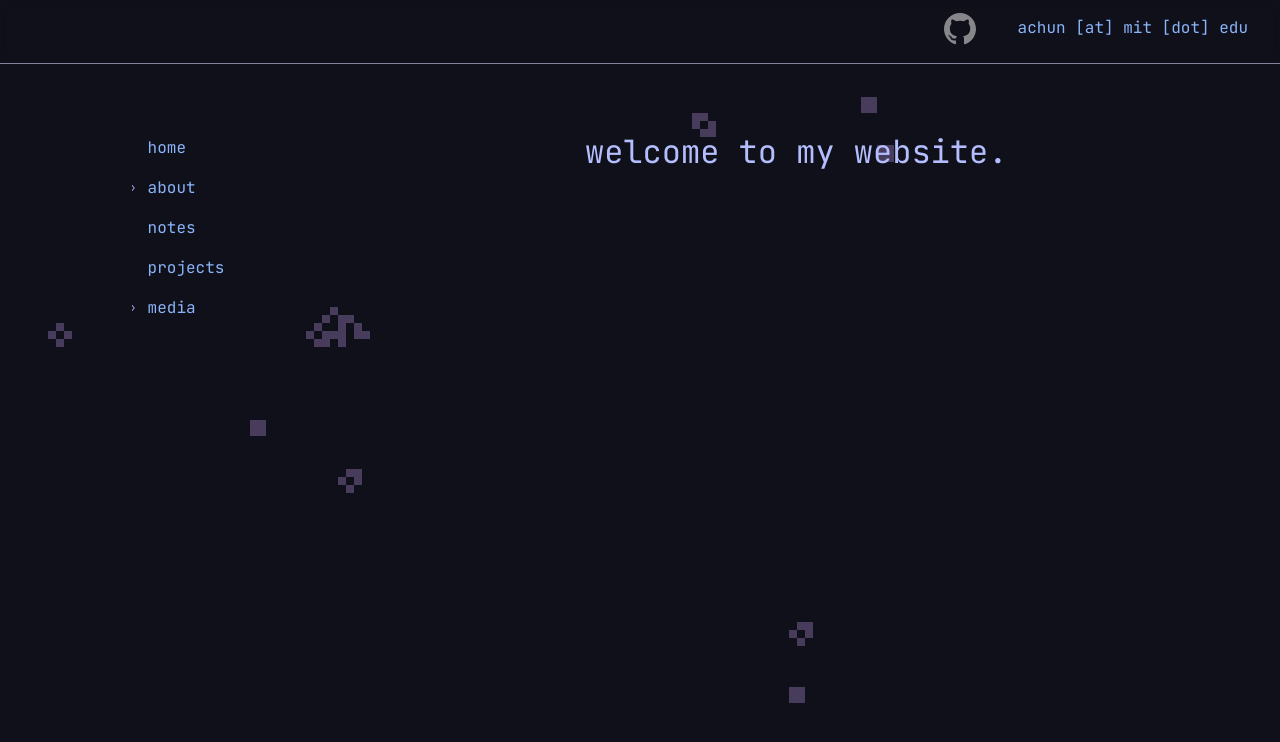
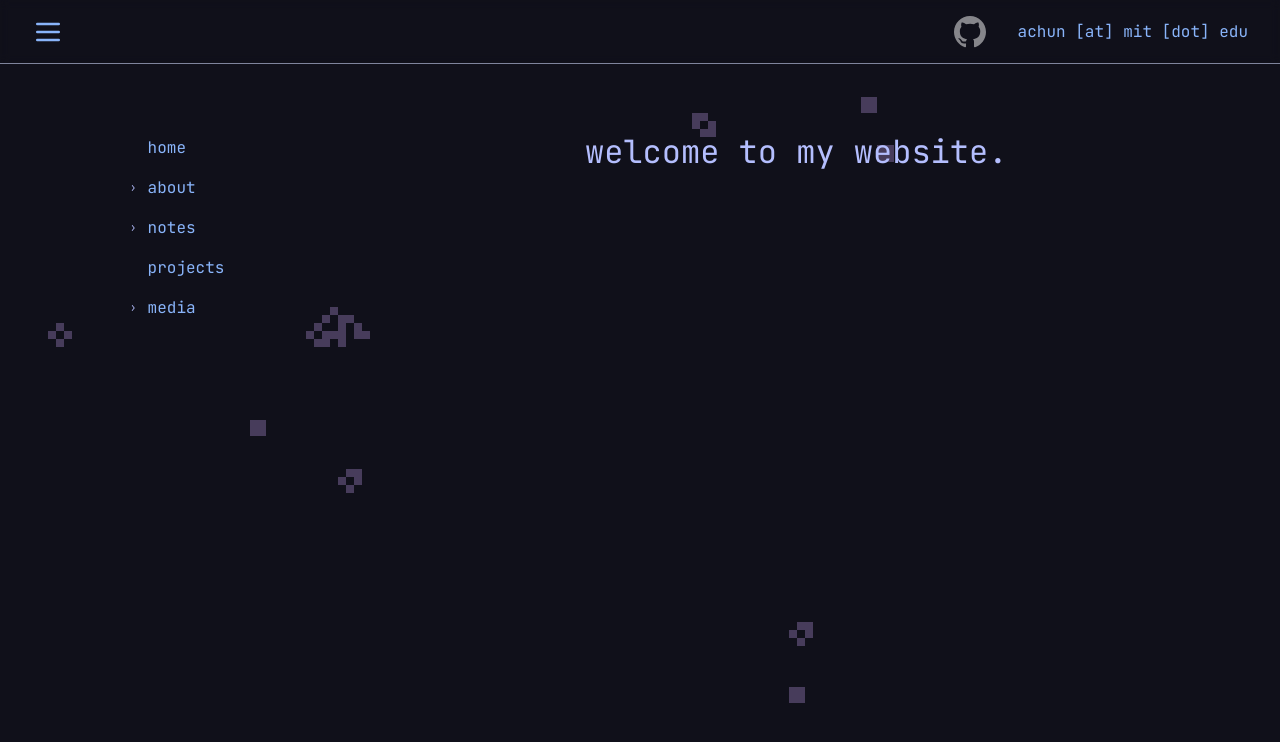
Before and after one commit to cemeterysummoning/website-v2, a SvelteKit app: page / in a window 1280 px wide. Shown: the top 742 px of the page. Built offline with nearby package versions, Linux system fonts and the light colour scheme.

Commit message:
responsivity

```diff
--- a/src/routes/+layout.svelte
+++ b/src/routes/+layout.svelte
@@ -2,9 +2,20 @@
 	import '../app.css';
 	import MenuItem from '../components/MenuItem.svelte'
 	import GOL from '../components/GOL.svelte'
+	import { fly, fade } from 'svelte/transition';
 
 	let { children } = $props();
+	let width = $state(0);
+
+	let desktop = $derived(width > 500);
+
+	let menuOpen = $state(true);
+	function closeMenu() {
+		menuOpen = !menuOpen;
+	}
 </script>
+
+<svelte:window bind:innerWidth={width} />
 
 <div id="background" class="w-screen h-screen top-0 left-0 right-0 bottom-0 fixed">
 	<GOL />
@@ -15,27 +26,60 @@
 </div>
 
 <div id="foreground" class="absolute top-0 left-0 w-screen h-screen">
-	<div id="top-bar" class="border-b-1 w-screen h-16 backdrop-blur-sm" style="border-color: var(--overlay-1); text-align: right;">
-		<a href="https://github.com/cemeterysummoning"><img src="../../github.svg" height="32" width="32" style="display: inline-block;"></a>
-		<p class="px-8 py-4" style="color: var(--blue); display: inline-block;">achun [at] mit [dot] edu</p>
+	{#if desktop}
+	<div id="top-bar" class="border-b-1 w-screen h-16 backdrop-blur-sm grid grid-cols-2" style="border-color: var(--overlay-1);">
+		<div class="flex px-8 justify-start items-center gap-4" onclick={closeMenu} style="text-align: left;">
+			<img src="../../menu_open.svg" height="32" width="32" style="display: inline-block;  cursor: pointer;">
 		</div>
-
+		<div class="h-full px-8 flex justify-end items-center gap-8">
+			<a href="https://github.com/cemeterysummoning"><img src="../../github.svg" height="32" width="32"></a>
+			<p style="color: var(--blue);">achun [at] mit [dot] edu</p>
+		</div>
+	</div>
 		<div class="flex justify-items-center px-16 py-8 md:mx-16 md:my-8">
-		<nav class="basis-90">
+		{#if menuOpen}
+			<nav class="basis-90" transition:fly={{ x: -200 }}>
 				<ol>
 					<MenuItem name={"home"} href={"/"}/>
 					<MenuItem name={"about"} subdirs={[["work", "/about#work"], ["education", "/about#education"], ["resume", "../../static/Resume.pdf"]]} href={"/about"}/>
-				<MenuItem name={"notes"} href={"/notes"}/>
+					<MenuItem name={"notes"} href={"/notes"} subdirs={[["minis", "/notes/minis"]]}/>
 					<MenuItem name={"projects"} href={"/projects"}/>
 					<!-- <MenuItem name={"blog"} href={"/blog"}/> -->
 					<MenuItem name={"media"} subdirs={[["photos", "https://drive.google.com/drive/u/4/folders/1a63-tasghTbbVWaHB7gKIZ5WhYEDLPjU?usp=sharing"], ["origami", "https://drive.google.com/drive/u/4/folders/1IhjJT39Yes32mFmDbWF3VV4T5UshebKW"]]} href={"/media"}/>
 				</ol>
 			</nav>
+		{/if}
 
 
 			<div class="flex-l w-[60%] pl-16 md:mx-16 md:mb-8">
 				{@render children()}
 			</div>
 		</div>
+	{:else}
+		<div id="top-bar" class="border-b-1 w-screen h-16 backdrop-blur-sm" style="border-color: var(--overlay-1);">
+		<div class="flex px-8 h-full justify-start items-center gap-4" onclick={closeMenu} style="text-align: left;">
+			<img src="../../menu_open.svg" height="32" width="32" style="display: inline-block;  cursor: pointer;">
+		</div>
+		</div>
+
+			<div class="flex justify-items-center px-16 py-8">
+				{#if menuOpen}
+				<nav class="basis-90" in:fly={{ x: -50 }} onclick={closeMenu}>
+					<ol>
+						<MenuItem name={"home"} href={"/"}/>
+						<MenuItem name={"about"} subdirs={[["work", "/about#work"], ["education", "/about#education"], ["resume", "../../static/Resume.pdf"]]} href={"/about"}/>
+						<MenuItem name={"notes"} href={"/notes"} subdirs={[["minis", "/notes/minis"]]}/>
+						<MenuItem name={"projects"} href={"/projects"}/>
+						<!-- <MenuItem name={"blog"} href={"/blog"}/> -->
+						<MenuItem name={"media"} subdirs={[["photos", "https://drive.google.com/drive/u/4/folders/1a63-tasghTbbVWaHB7gKIZ5WhYEDLPjU?usp=sharing"], ["origami", "https://drive.google.com/drive/u/4/folders/1IhjJT39Yes32mFmDbWF3VV4T5UshebKW"]]} href={"/media"}/>
+					</ol>
+				</nav>
+				{:else}
+				<div in:fly={{ x: 50}}>
+					{@render children()}
+				</div>
+				{/if}
+			</div>
+	{/if}
 
 </div>
```
Also changed, not shown: static/menu_open.svg (added). Lines whose indentation alone changed are shown as unchanged.
